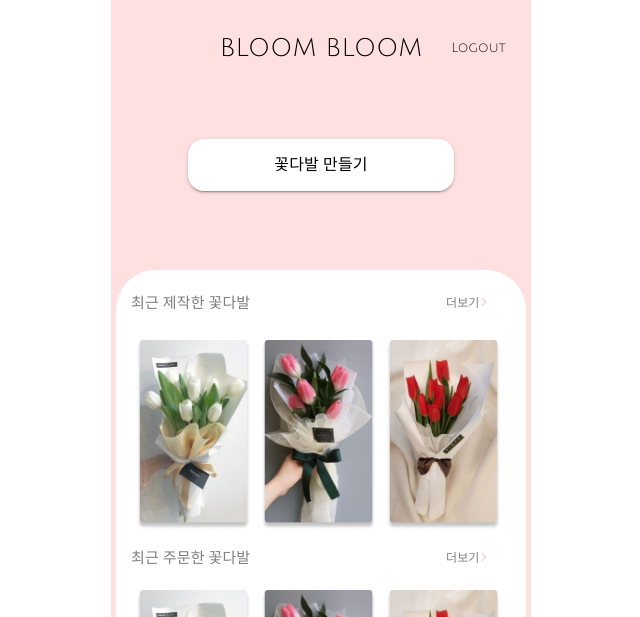
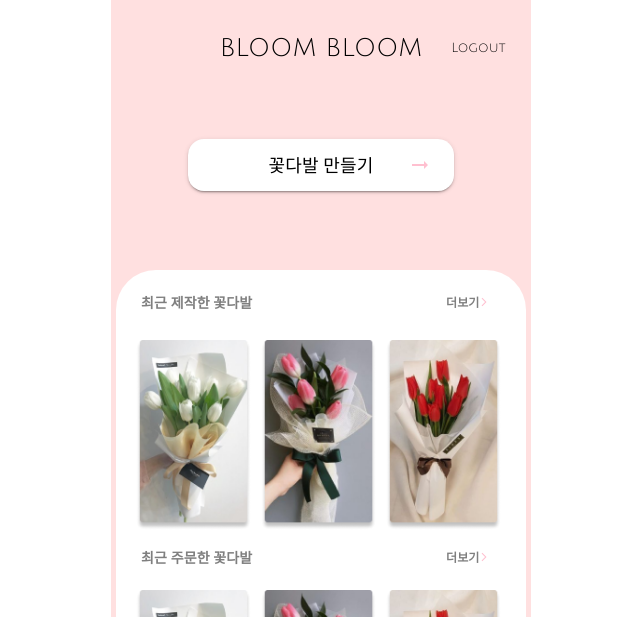
Before and after one commit to 0h328/BLOOM-BLOOM, a Next.js app in the folder frontend/: page /main in a window 1280 px wide. Shown: the top 617 px of the page, without its empty margins (319-959 px from the left). Built offline with nearby package versions, Linux system fonts and the light colour scheme.

Commit message:
design : fix main page

```diff
--- a/frontend/components/main/FloweImgListTitle.tsx
+++ b/frontend/components/main/FloweImgListTitle.tsx
@@ -21,7 +21,9 @@ function FlowerImgListTitle({ title, link, top }: ListProps) {
         sx={{ width: 420 }}
       >
         <Grid item xs={9}>
-          <Typography sx={{ ...textStyle }}>{title}</Typography>
+          <Typography sx={{ ...textStyle, fontWeight: "bold", left: "10px" }}>
+            {title}
+          </Typography>
         </Grid>
         <Grid item xs={3}>
           <Link href={`${link}`} passHref>
@@ -29,6 +31,7 @@ function FlowerImgListTitle({ title, link, top }: ListProps) {
               sx={{
                 ...textStyle,
                 fontSize: "12px",
+                fontWeight: "bold",
                 "&:hover": { cursor: "pointer" },
               }}
             >
@@ -49,7 +52,7 @@ export const textStyle = {
   fontFamily: "Julius Sans One",
   fontStyle: "normal",
   fontWeight: 400,
-  fontSize: "15px",
+  fontSize: "14px",
   lineHeight: "17px",
   color: "rgba(0, 0, 0, 0.5)",
 };
--- a/frontend/components/main/MakeButton.tsx
+++ b/frontend/components/main/MakeButton.tsx
@@ -1,6 +1,8 @@
 import React from "react";
 import { Box, Button, Typography } from "@mui/material";
 import Link from "next/link";
+import ArrowRightAltIcon from "@mui/icons-material/ArrowRightAlt";
+
 function MakeButton() {
   return (
     <Link href="/make" passHref>
@@ -13,8 +15,6 @@ function MakeButton() {
             backgroundColor: "#FFFFFF",
             color: "#000000",
             fontFamily: "JuliusSansOne",
-            fontWeight: "500",
-            fontSize: "20px",
             borderRadius: "16px",
             width: 266,
             height: 52,
@@ -22,7 +22,12 @@ function MakeButton() {
             left: "77px",
           }}
         >
-          <Typography>꽃다발 만들기</Typography>
+          <Typography sx={{ fontSize: "18px", fontWeight: "Regular" }}>
+            꽃다발 만들기
+          </Typography>
+          <ArrowRightAltIcon
+            sx={{ position: "absolute", left: "220px", color: "#FFC0D0" }}
+          />
         </Button>
       </Box>
     </Link>
--- a/frontend/pages/main.tsx
+++ b/frontend/pages/main.tsx
@@ -4,7 +4,6 @@ import Header from "../components/Header";
 import MakeButton from "../components/main/MakeButton";
 import FlowerImgListTitle from "../components/main/FloweImgListTitle";
 import FlowerImgList from "../components/main/FlowerImgList";
-
 function Main() {
   const imgList = [
     { src: "/img/bouquet1.png" },
```
